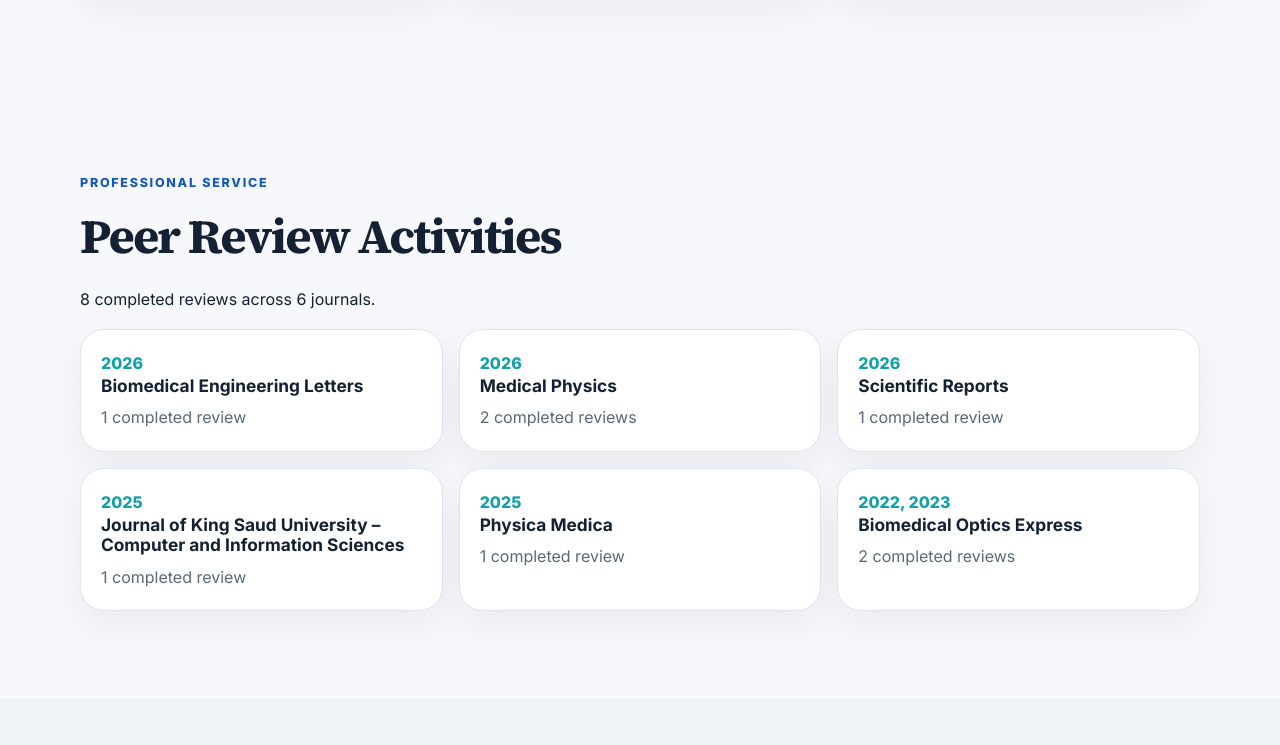
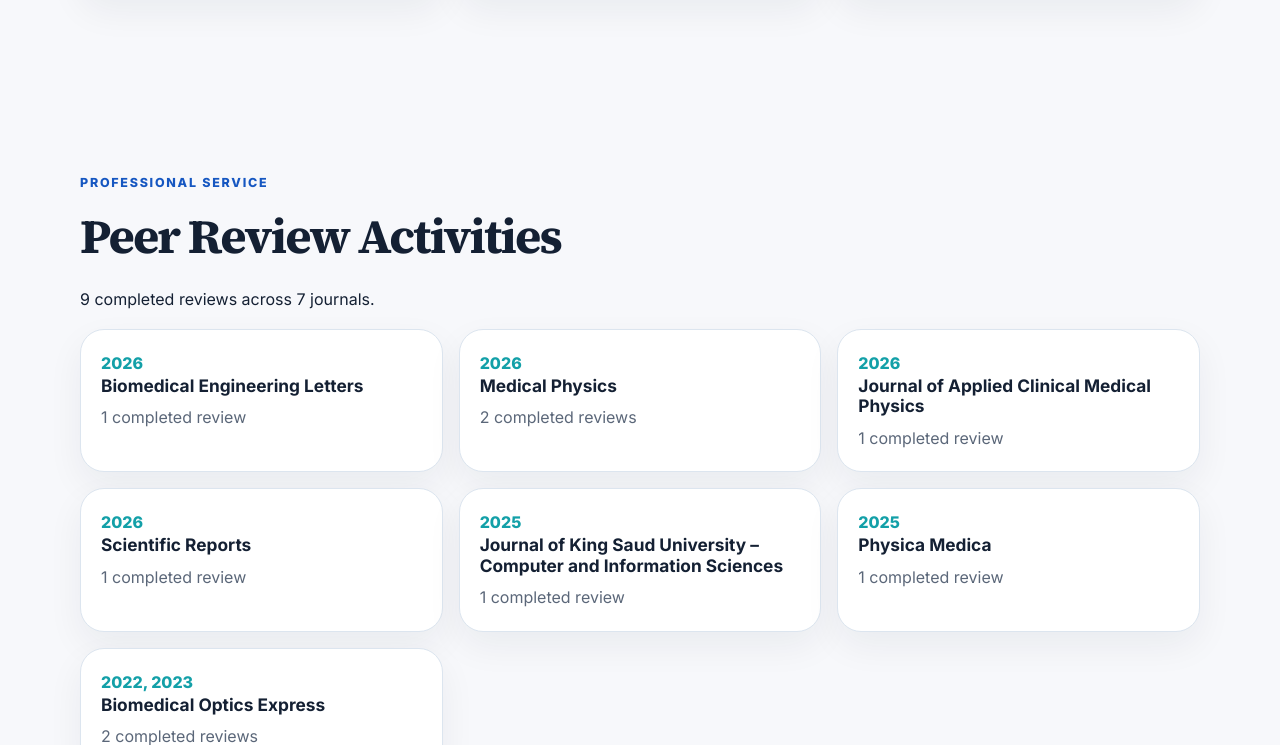
Before and after one commit to dbstjstod1/sungho-yun-homepage, a plain HTML site: page index.html in a window 1280 px wide. Shown: the part 11255-12000 px from the top of the page. Drawn offline with Linux system fonts and the light colour scheme.

Commit message:
Include JACMP peer review from CV and reconcile nine reviews across seven journals

```diff
--- a/index.html
+++ b/index.html
@@ -344,7 +344,7 @@
       <div class="container">
         <p class="eyebrow">Professional Service</p>
         <h2>Peer Review Activities</h2>
-        <p>8 completed reviews across 6 journals.</p>
+        <p>9 completed reviews across 7 journals.</p>
         <div class="award-grid">
           <article>
             <span>2026</span>
@@ -355,6 +355,11 @@
             <span>2026</span>
             <h3>Medical Physics</h3>
             <p>2 completed reviews</p>
+          </article>
+          <article>
+            <span>2026</span>
+            <h3>Journal of Applied Clinical Medical Physics</h3>
+            <p>1 completed review</p>
           </article>
           <article>
             <span>2026</span>
```
